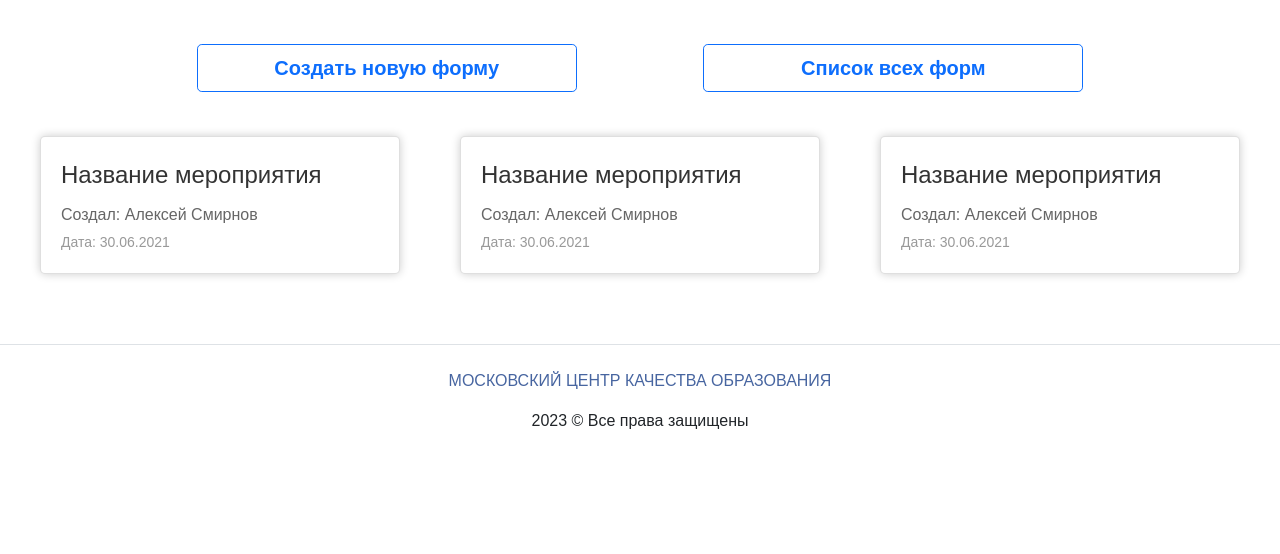
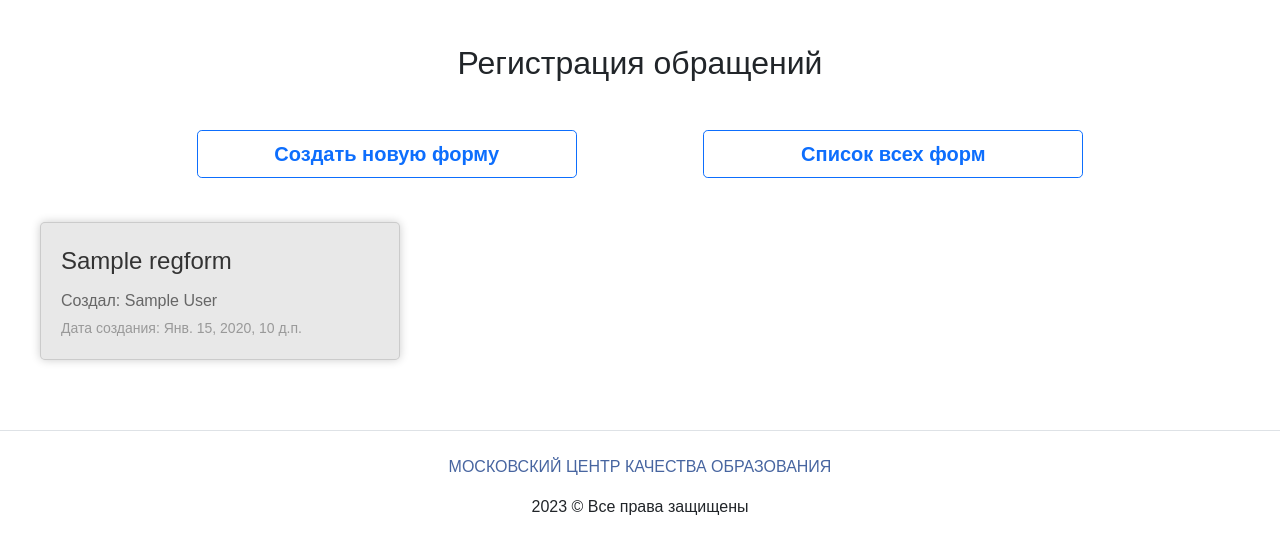
Before and after one commit to mixma5ter/reg2event, a Django app: page /forms/ in a window 1280 px wide. Shown: the part 136-690 px from the top of the page. Run offline with Django 3.2, Linux system fonts and the light colour scheme; a user stored in the database is signed in; tables that the repository leaves empty hold one stand-in row (values such as "Sample post"); some libraries are stand-ins or nearby versions.

Commit message:
edit index page

```diff
--- a/forms/urls.py
+++ b/forms/urls.py
@@ -1,16 +1,10 @@
 from django.urls import path
 
-from . import views
+from .views import IndexView
 
 app_name = 'forms'
 
 urlpatterns = [
     # Главная страница
-    path('', views.index, name='index'),
-    # Список форм
-    # path('forms/', views.forms_list, name='forms_list'),
-    # Просмотр и редактирование формы
-    # path('forms/<int:form_id>/', views.form_detail, name='form_detail'),
-    # Добавление новой формы
-    # path('create/', views.create_form, name='create_form'),
+    path('', IndexView.as_view(), name='index'),
 ]
--- a/forms/views.py
+++ b/forms/views.py
@@ -1,16 +1,25 @@
 from django.shortcuts import render, redirect
+from django.views.generic import DetailView, ListView
+
+from .models import RegForm
+
+CARDS_ON_PAGE = 6
 
 
-def index(request):
+class IndexView(ListView):
     """Главная страница."""
 
-    if request.user.is_authenticated:
-        title = 'Регистрация обращений'
-        template_name = 'forms/index.html'
-        context = {
-            'user': request.user,
-            'title': title,
-        }
-        return render(request, template_name, context)
+    template_name = 'forms/index.html'
+    context_object_name = 'forms'
+    title = 'Регистрация обращений'
 
-    return redirect('login')
+    def get_queryset(self):
+        cards = RegForm.objects.all().order_by('-pub_date')[:CARDS_ON_PAGE]
+        return cards
+
+    def get_context_data(self, *, object_list=None, **kwargs):
+        context = super().get_context_data(**kwargs)
+        context['user'] = self.request.user
+        context['title'] = self.title
+        context['cards'] = self.get_queryset()
+        return context
--- a/static/css/style.css
+++ b/static/css/style.css
@@ -100,7 +100,7 @@ input[type="number"]:focus {
 
 .card {
  width: 30%;
- background-color: #fff;
+ background-color: #e8e8e8;
  box-shadow: 0px 0px 10px rgba(0,0,0,0.2);
  margin-bottom: 30px;
  border-radius: 5px;
--- a/templates/forms/includes/form_card.html
+++ b/templates/forms/includes/form_card.html
@@ -3,8 +3,8 @@
 
 <div class="card">
   <a href="#">
-    <div class="card__title">Название мероприятия</div>
-    <div class="card__author">Создал: Алексей Смирнов</div>
-    <div class="card__date">Дата: 30.06.2021</div>
+    <div class="card__title">{{ card.title }}</div>
+    <div class="card__author">Создал: {{ card.author.first_name }} {{ card.author.last_name }}</div>
+    <div class="card__date">Дата создания: {{ card.pub_date }}</div>
   </a>
 </div>
--- a/templates/forms/index.html
+++ b/templates/forms/index.html
@@ -5,9 +5,9 @@
 
 {% block content %}
 
-<!--<div class="container py-4">-->
-<!--  <h1 class="text-center">{{ title }}</h1>-->
-<!--</div>-->
+<div class="container py-4">
+  <h1 class="text-center">{{ title }}</h1>
+</div>
 
 <div class="container py-4">
   <div class="row justify-content-evenly">
@@ -21,9 +21,9 @@
 </div>
 
 <div class="cards_container">
-  {% include "forms/includes/form_card.html" %}
-  {% include "forms/includes/form_card.html" %}
-  {% include "forms/includes/form_card.html" %}
+  {% for card in cards %}
+    {% include "forms/includes/form_card.html" %}
+  {% endfor %}
 </div>
 
 {% endblock %}
```
